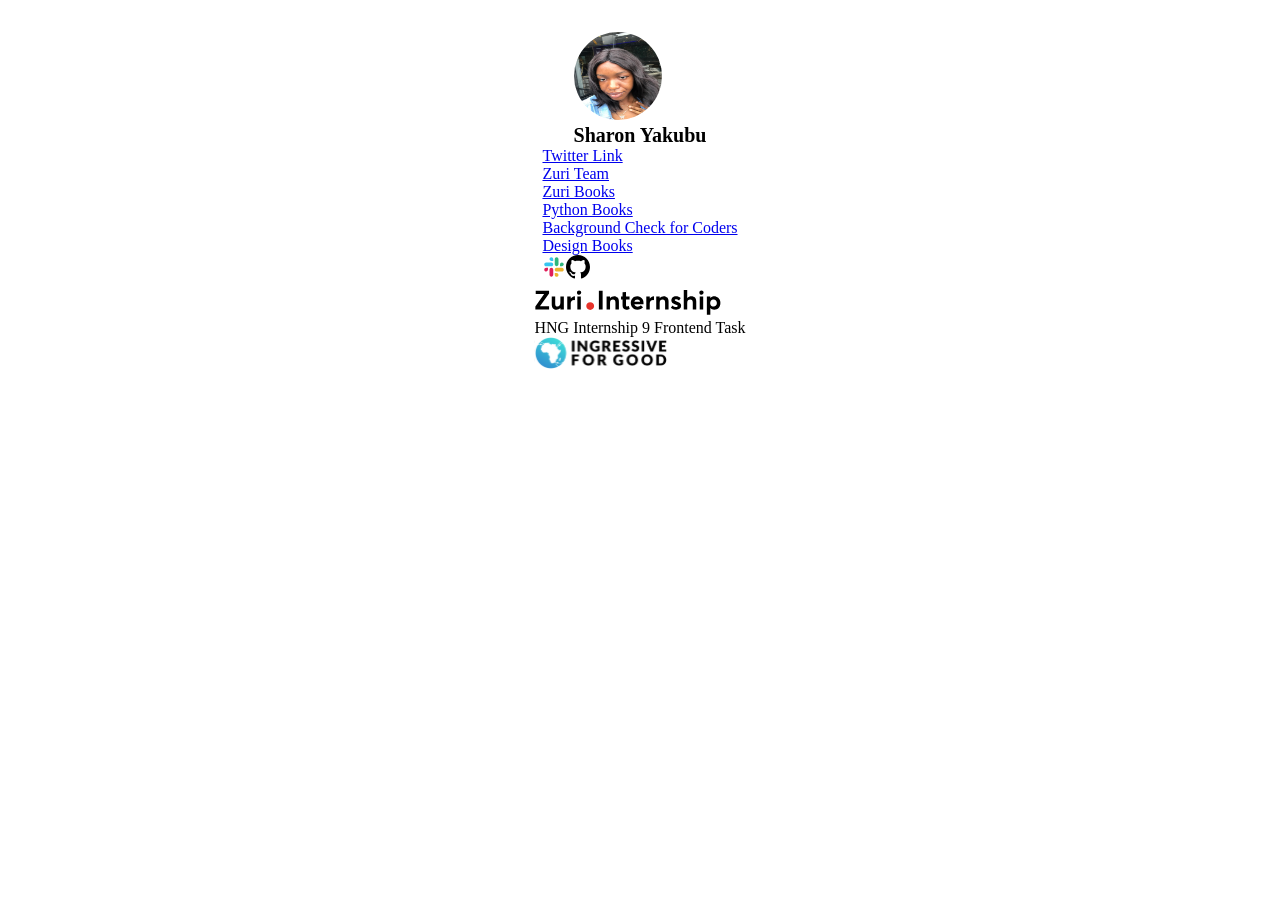
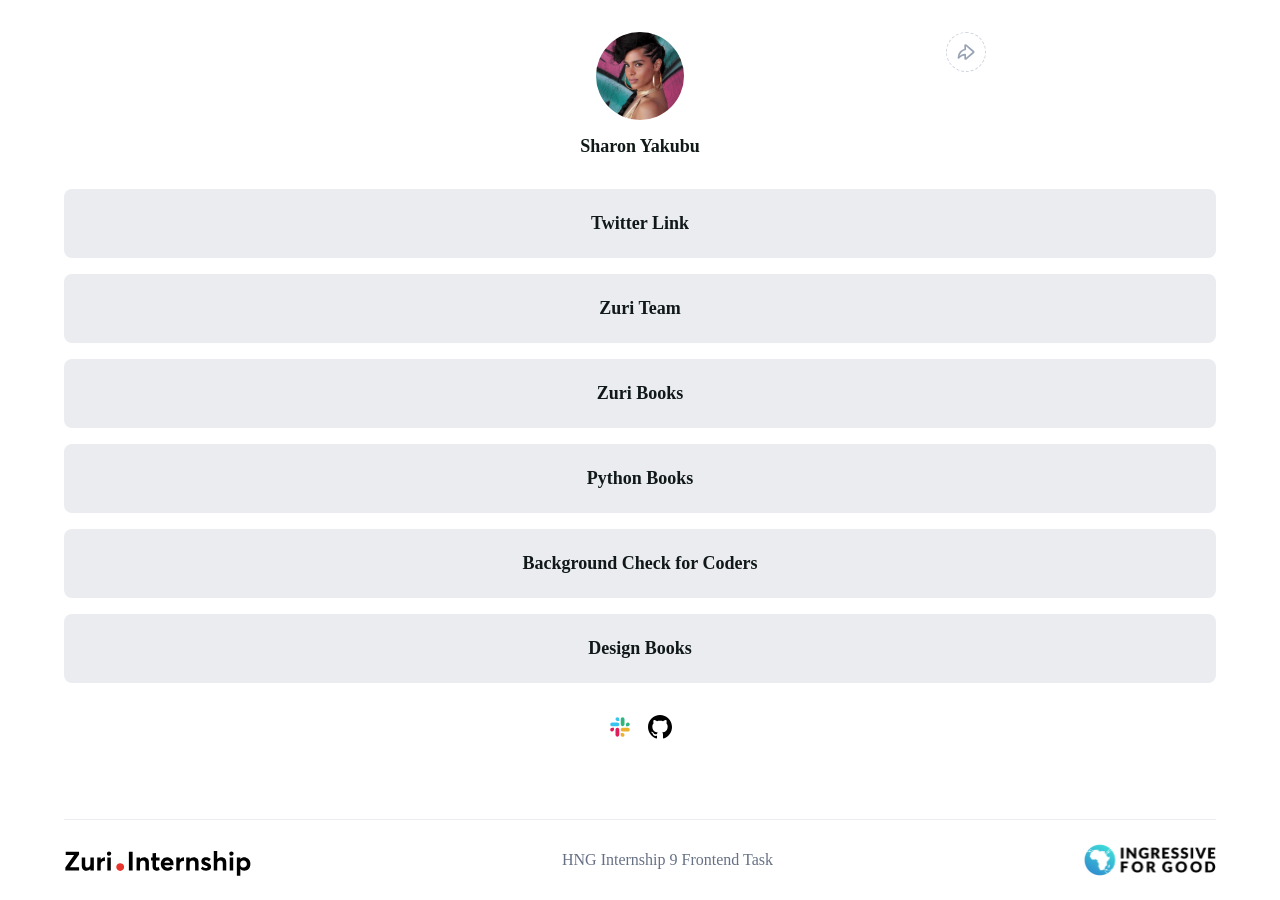
Before and after one commit to siafromspace/Linktree-Clone-Application, a React (Create React App) app: page / in a window 1280 px wide. Before the commit the page ends 800 px from the top, so only its background shows below. Built offline with nearby package versions, Linux system fonts and the light colour scheme.

Commit message:
major stylings completed

```diff
--- a/src/App.js
+++ b/src/App.js
@@ -1,5 +1,5 @@
 import './App.css';
-import profilePic from "./assets/sharon.jpeg"
+import profilePic from "./assets/profile__img.svg"
 import github from "./assets/github-icon.svg"
 import slack from "./assets/slack-icon.svg"
 import I4G from "./assets/I4G-logo.svg"
@@ -15,19 +15,27 @@
   const bookPython = "https://books.zuri.team/python-for-beginners?ref_id=ysharon"
   const pitch = "https://background.zuri.team"
   const bookDesign = "https://books.zuri.team/design-rules"
+  const githubLink = "https://github.com/siafromspace"
+  const slackLink = ""
 
 
   return (
     <>
       <header>
         <div>
-          <img src={profilePic} alt="profile pic" id="profile__img" />
+          <div className="profile__pic">
+            <img src={profilePic} alt="profile pic" id="profile__img" />
+          </div>
           <p id="twitter">Sharon Yakubu</p>
           <p id="slack">Sharon Yakubu</p>
         </div>
         <div className="menu">
-          <img src={desktopMenu} alt="desktop menu" />
-          <img src={mobileMenu} alt="mobile menu" />
+          <div className="desktop__menu" >
+            <img src={desktopMenu} alt="desktop menu" />
+          </div>
+          <div className="mobile__menu">
+            <img src={mobileMenu} alt="mobile menu" />
+          </div>
         </div>
       </header>
       <main>
@@ -39,14 +47,18 @@
           <a href={pitch} className="link" id="pitch">Background Check for Coders</a>
           <a href={bookDesign} className="link" id="book__design">Design Books</a>
         </div>
-        <div>
-          <img src={slack} alt="slack" />
-          <img src={github} alt="github" />
+        <div className="social__links">
+          <a href={slackLink}>
+            <img src={slack} alt="slack" />
+          </a>
+          <a href={githubLink}>
+            <img src={github} alt="github" />
+          </a>
         </div>
       </main>
       <footer>
         <img src={zuri} alt="zuri logo" />
-        <p>HNG Internship 9 Frontend Task</p>
+        <p className="footer__text">HNG Internship 9 Frontend Task</p>
         <img src={I4G} alt="i4g logo" />
       </footer>
     </>
--- a/src/index.css
+++ b/src/index.css
@@ -4,9 +4,10 @@
   box-sizing: border-box;
 }
 body {
-  padding: 2rem;
+  padding: 2rem 4rem;
   width: 100vw;
   height: 100vh;
+  background: #FFFFFF;
 }
 #root {
   display: flex;
@@ -14,25 +15,124 @@
   align-items: center;
   width: 100%;
   height: 100%;
+  position: relative;
 }
-#profile__img {
-  width: 88px;
-  height: 88px;
-  border-radius: 50%;
+header {
+  display: flex;
+  flex-direction: column;
+  align-items: center;
+  position: relative;
+  width: 100%;
+}
+.profile__pic {
+  width: 100%;
+  display: flex;
+  justify-content: center;
+  margin-bottom: 1rem;
 }
 #slack {
   display: none;
 }
 #twitter {
   font-weight: 700;
-  font-size: 20px;
+  font-size: 18px;
   width: 100%;
+  color: #101818;
   text-align: center;
 }
 .menu {
+  position: absolute;
+  right: 20%;
+}
+.mobile__menu, .desktop__menu {
+  width: 40px;
+  height: 40px;
+  border-radius: 50%;
+  border: 1px dashed #D0D5DD;
+  display: flex;
+  align-items: center;
+  justify-content: center;
+}
+.mobile__menu {
   display: none;
+}
+main {
+  margin-top: 2rem;
+  width: 100%;
 }
 .link__tree {
   display: flex;
   flex-direction: column;
+  align-items: center;
+  gap: 1rem;
+  width: 100%;
 }
+.link__tree .link {
+  padding: 24px 32px;
+  background: #EAECF0;
+  text-decoration: none;
+  color: #101818;
+  font-size: 18px;
+  font-weight: 600;
+  width: 100%;
+  border-radius: 8px;
+  max-width: 1152px;
+  text-align: center;
+}
+.social__links {
+  margin: 2rem 0;
+  width: 100%;
+  display: flex;
+  justify-content: center;
+  gap: 1rem;
+}
+.social__links > * {
+  width: 24px;
+  height: 24px;
+  cursor: pointer;
+}
+footer {
+  margin-top: 3rem;
+  width: 100%;
+  max-width: 1216px;
+  display: flex;
+  justify-content: space-between;
+  align-items: center;
+  padding: 1.5rem 0;
+  border-top: 1px solid #EAECF0;
+  /* position: sticky;
+  background: #FFFFFF;
+  bottom: 0; */
+}
+footer > * {
+  max-width: 100%;
+  height: auto;
+}
+footer .footer__text {
+  font-weight: 400;
+  color: #667085;
+}
+
+@media screen and (max-width: 768px) {
+  body {
+    padding: 2rem 1rem;
+  }
+  .menu {
+    right: 1rem;
+  }
+  .mobile__menu {
+    display: flex;
+  }
+  .desktop__menu {
+    display: none;
+  }
+  main {
+    margin-bottom: 2rem;
+  }
+  .social__links {
+    display: none;
+  }
+  footer {
+    display: none;
+  }
+}
```
Also changed, not shown: src/assets/profile__img.svg (added).
